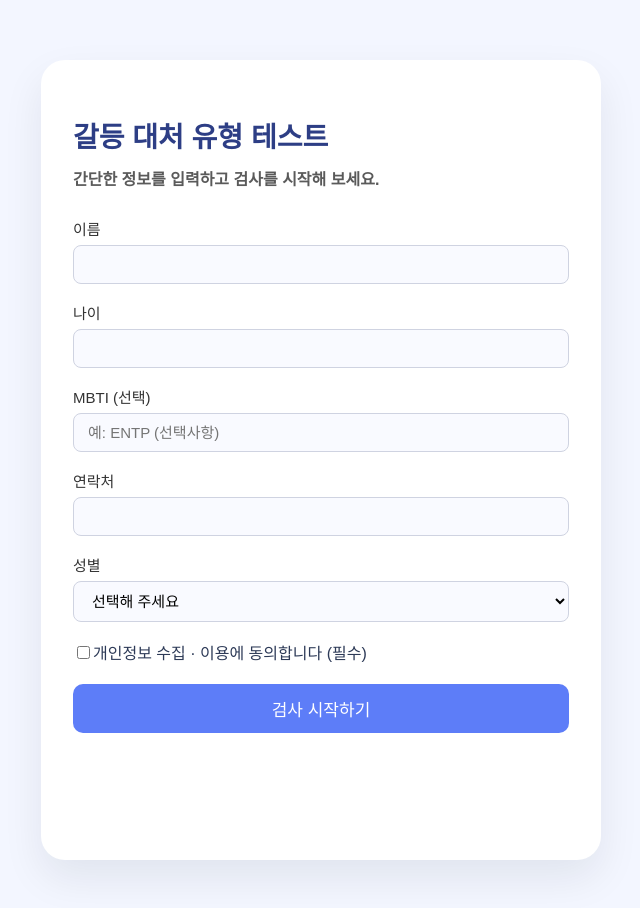
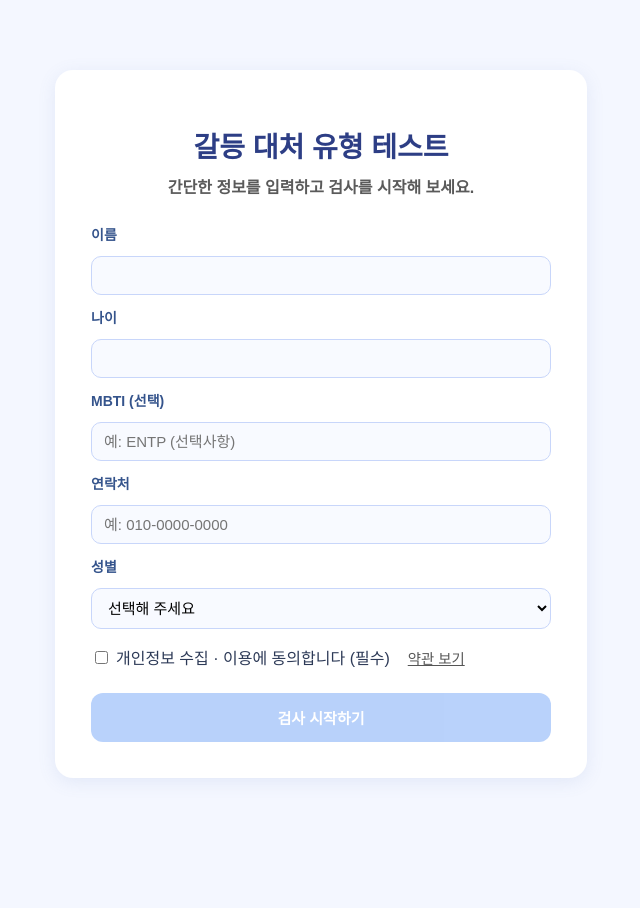
Before and after one commit to kkh951753-web/conflict-check, a Next.js app: page /test in a window 1280 px wide. Shown: the top 908 px of the page, without its empty margins (319-959 px from the left). After the commit the page ends 848 px from the top, so only its background shows below. Built offline with nearby package versions, Linux system fonts and the light colour scheme.

Commit message:
test 페이지 약관 및 동의 팝업 추가

```diff
--- a/pages/test.js
+++ b/pages/test.js
@@ -1,7 +1,8 @@
+// pages/test.js
 "use client";
 
+import { useState } from "react";
 import { useRouter } from "next/router";
-import { useState } from "react";
 
 export default function TestPage() {
   const router = useRouter();
@@ -15,6 +16,8 @@ export default function TestPage() {
     agree: false,
   });
 
+  const [showTerms, setShowTerms] = useState(false);
+
   const handleChange = (e) => {
     const { name, value, type, checked } = e.target;
     setForm((prev) => ({
@@ -23,9 +26,7 @@ export default function TestPage() {
     }));
   };
 
-  const handleStart = (e) => {
-    e.preventDefault();
-
+  const handleStart = () => {
     if (!form.name || !form.age || !form.gender || !form.phone) {
       alert("이름, 나이, 성별, 연락처를 모두 입력해 주세요.");
       return;
@@ -49,62 +50,162 @@ export default function TestPage() {
   };
 
   return (
-    <main className="test-container">
-      <section className="test-card">
-        <h1 className="title">갈등 대처 유형 테스트</h1>
-        <p className="subtitle">간단한 정보를 입력하고 검사를 시작해 보세요.</p>
+    <main className="page">
+      <div className="card" style={{ padding: "36px" }}>
+        <h1 className="title" style={{ textAlign: "center", marginBottom: "10px" }}>
+          갈등 대처 유형 테스트
+        </h1>
 
-        <form className="test-form" onSubmit={handleStart}>
-          {/* 입력 폼들 */}
-          {["name", "age", "mbti", "phone"].map((field) => (
-            <div className="form-row" key={field}>
-              <label className="form-label">
-                {field === "name" && "이름"}
-                {field === "age" && "나이"}
-                {field === "mbti" && "MBTI (선택)"}
-                {field === "phone" && "연락처"}
-              </label>
+        <p className="subtitle" style={{ textAlign: "center", marginBottom: "24px" }}>
+          간단한 정보를 입력하고 검사를 시작해 보세요.
+        </p>
+
+        <div className="input-group">
+          <label>이름</label>
+          <input type="text" name="name" value={form.name} onChange={handleChange} />
+
+          <label>나이</label>
+          <input type="text" name="age" value={form.age} onChange={handleChange} />
+
+          <label>MBTI (선택)</label>
           <input
-                name={field}
-                value={form[field]}
+            type="text"
+            name="mbti"
+            value={form.mbti}
+            placeholder="예: ENTP (선택사항)"
             onChange={handleChange}
-                className="form-input"
-                placeholder={field === "mbti" ? "예: ENTP (선택사항)" : ""}
           />
-            </div>
-          ))}
 
-          <div className="form-row">
-            <label className="form-label">성별</label>
-            <select
-              name="gender"
-              value={form.gender}
+          <label>연락처</label>
+          <input
+            type="text"
+            name="phone"
+            value={form.phone}
+            placeholder="예: 010-0000-0000"
             onChange={handleChange}
-              className="form-input"
-            >
+          />
+
+          <label>성별</label>
+          <select name="gender" value={form.gender} onChange={handleChange}>
             <option value="">선택해 주세요</option>
             <option value="남성">남성</option>
             <option value="여성">여성</option>
           </select>
         </div>
 
-          <div className="terms-row">
-            <label className="terms-check">
+        <div style={{ marginTop: "16px" }}>
+          <label>
             <input
               type="checkbox"
               name="agree"
               checked={form.agree}
               onChange={handleChange}
+              style={{ marginRight: "8px" }}
             />
             개인정보 수집 · 이용에 동의합니다 (필수)
           </label>
+
+          <button
+            type="button"
+            onClick={() => setShowTerms(true)}
+            style={{
+              marginLeft: "12px",
+              fontSize: "0.9rem",
+              textDecoration: "underline",
+              background: "none",
+              border: "none",
+              cursor: "pointer",
+              color: "#555",
+            }}
+          >
+            약관 보기
+          </button>
         </div>
 
-          <button type="submit" className="btn-primary start-button">
+        <button
+          className="primary-btn-blue"
+          style={{
+            width: "100%",
+            marginTop: "24px",
+            opacity: form.agree ? 1 : 0.6,
+            cursor: form.agree ? "pointer" : "not-allowed",
+          }}
+          onClick={handleStart}
+          disabled={!form.agree}
+        >
           검사 시작하기
         </button>
-        </form>
-      </section>
+      </div>
+
+      {/* 약관 모달 */}
+      {showTerms && (
+        <div
+          style={{
+            position: "fixed",
+            top: 0,
+            left: 0,
+            right: 0,
+            bottom: 0,
+            backgroundColor: "rgba(0,0,0,0.5)",
+            display: "flex",
+            justifyContent: "center",
+            alignItems: "center",
+            zIndex: 1000,
+          }}
+        >
+          <div
+            style={{
+              backgroundColor: "#fff",
+              padding: "24px",
+              borderRadius: "8px",
+              width: "90%",
+              maxWidth: "600px",
+              maxHeight: "80vh",
+              overflowY: "auto",
+            }}
+          >
+            <h2 style={{ marginBottom: "16px" }}>개인정보 수집 및 이용 동의서</h2>
+
+            <p style={{ fontSize: "0.9rem", lineHeight: "1.6" }}>
+              <strong>1. 수집하는 개인정보 항목</strong><br/>
+              - 이름, 성별, 나이, MBTI 유형, 연락처<br/><br/>
+
+              <strong>2. 수집 및 이용 목적</strong><br/>
+              - 테스트 결과 분석 및 제공<br/>
+              - 통계 분석 및 서비스 개선<br/>
+              - 사용자 식별 및 중복 응답 방지<br/>
+              - 사후 설문 요청 또는 상담 안내<br/><br/>
+
+              <strong>3. 보유 및 이용 기간</strong><br/>
+              - 수집된 정보는 테스트 결과 제공 이후 6개월간 보관 후 파기됩니다.<br/>
+              - 통계용 정보는 익명화 후 보관될 수 있습니다.<br/><br/>
+
+              <strong>4. 개인정보 제공 및 위탁</strong><br/>
+              - 제3자에게 제공되지 않으며, 외부에 위탁하지 않습니다.<br/><br/>
+
+              <strong>5. 동의 거부 권리</strong><br/>
+              - 동의하지 않을 수 있으나, 서비스 이용에 제한이 있습니다.<br/><br/>
+
+              위 내용을 충분히 이해하였으며, 이에 동의합니다.
+            </p>
+
+            <button
+              onClick={() => setShowTerms(false)}
+              style={{
+                marginTop: "16px",
+                padding: "10px 20px",
+                backgroundColor: "#6C63FF",
+                color: "#fff",
+                border: "none",
+                borderRadius: "5px",
+                cursor: "pointer",
+              }}
+            >
+              닫기
+            </button>
+          </div>
+        </div>
+      )}
     </main>
   );
 }
```
Lines whose indentation alone changed are shown as unchanged.
